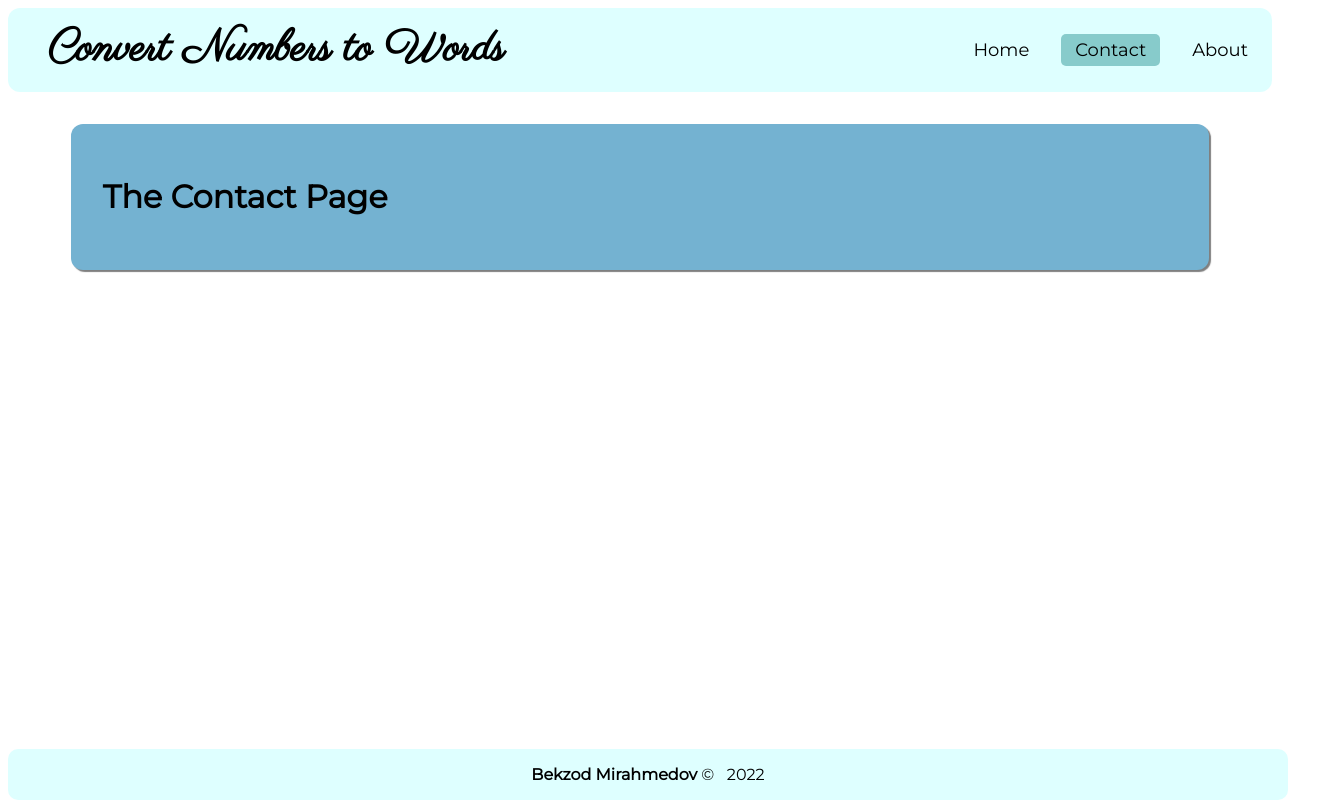
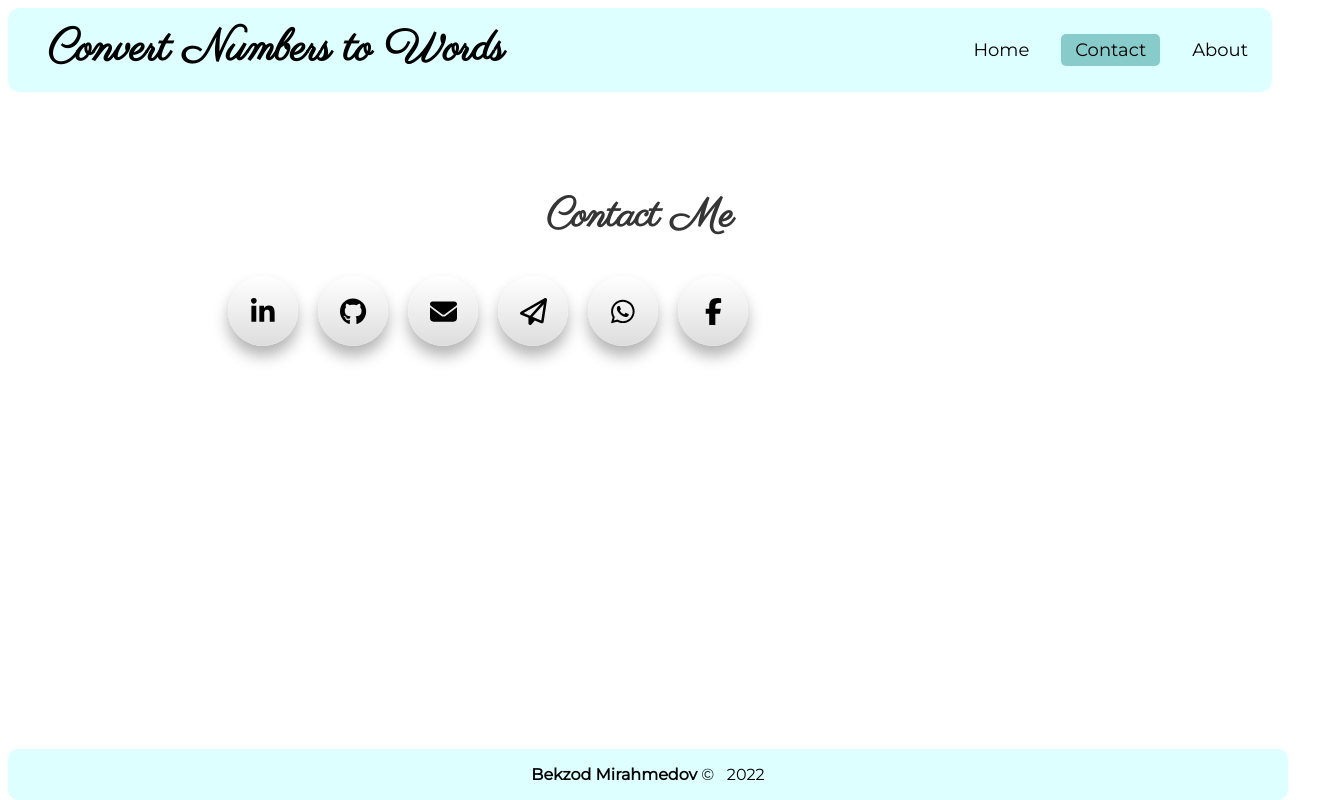
Before and after one commit to notarious2/numWordsApp, a Vue app: page /contact in a window 1280 px wide. Shown: the whole page, 1342 px wide, since content can reach past the window. Built offline with nearby package versions, Linux system fonts and the light colour scheme.

Commit message:
populated contact page with icons of fontsawesome

```diff
--- a/package.json
+++ b/package.json
@@ -8,6 +8,11 @@
     "lint": "vue-cli-service lint"
   },
   "dependencies": {
+    "@fortawesome/fontawesome-svg-core": "^6.2.0",
+    "@fortawesome/free-brands-svg-icons": "^6.2.0",
+    "@fortawesome/free-regular-svg-icons": "^6.2.0",
+    "@fortawesome/free-solid-svg-icons": "^6.2.0",
+    "@fortawesome/vue-fontawesome": "^3.0.1",
     "core-js": "^3.8.3",
     "number-to-words-uz": "^2.0.2",
     "vue": "^3.2.13",
--- a/src/main.js
+++ b/src/main.js
@@ -9,6 +9,14 @@ import TheInput from "./components/TheInput.vue";
 import TheAbout from "./pages/about/TheAbout.vue";
 import TheContact from "./pages/TheContact.vue";
 import NotFound from "./pages/NotFound.vue";
+
+import { library } from "@fortawesome/fontawesome-svg-core";
+import { FontAwesomeIcon } from "@fortawesome/vue-fontawesome";
+import { fas } from "@fortawesome/free-solid-svg-icons";
+import { fab } from "@fortawesome/free-brands-svg-icons";
+import { far } from "@fortawesome/free-regular-svg-icons";
+
+library.add(fab, fas, far);
 
 const routes = [
   {
@@ -41,5 +49,5 @@ app.use(router);
 app.component("NavigationBar", TheNavigationBar);
 app.component("TheFooter", TheFooter);
 app.component("base-card", BaseCard);
-
+app.component("font-awesome-icon", FontAwesomeIcon);
 app.mount("#app");
--- a/src/pages/TheContact.vue
+++ b/src/pages/TheContact.vue
@@ -1,5 +1,117 @@
 <template>
-  <base-card>
-    <h1>The Contact Page</h1>
-  </base-card>
+  <div class="contact">
+    <h1>Contact Me</h1>
+    <ul>
+      <li>
+        <a href="https://www.linkedin.com/in/bekzod-mirahmedov-cfa-79b5b055">
+          <font-awesome-icon icon="fab fa-linkedin-in" />
+        </a>
+      </li>
+      <li>
+        <a href="https://github.com/notarious2">
+          <font-awesome-icon icon="fab fa-github"
+        /></a>
+      </li>
+      <li>
+        <a href="mailto:notarious2@gmail.com"
+          ><font-awesome-icon icon="fas fa-envelope"
+        /></a>
+      </li>
+      <li>
+        <a href="https://telegram.me/notarious2"
+          ><font-awesome-icon icon="far fa-paper-plane"
+        /></a>
+      </li>
+
+      <li>
+        <a href="https://wa.me/998998426389"
+          ><font-awesome-icon icon="fab fa-whatsapp"
+        /></a>
+      </li>
+      <li>
+        <a href="https://www.facebook.com/bekzod.mirahmedov"
+          ><font-awesome-icon icon="fab fa-facebook-f"
+        /></a>
+      </li>
+    </ul>
+  </div>
 </template>
+
+<style scoped>
+body {
+  margin: 0;
+  padding: 0;
+  background: #dedede;
+}
+h1 {
+  position: relative;
+  text-align: center;
+  color: #353535;
+  padding-top: 100px;
+  bottom: 30px;
+  font-family: "Parisienne", sans-serif;
+  font-size: 40px;
+}
+ul {
+  position: relative;
+  top: 50%;
+  left: 50%;
+  transform: translate(-50%, -50%);
+  margin: 0;
+  padding: 0;
+  display: flex;
+  margin-left: 140px;
+  padding-top: 20px;
+}
+
+ul li {
+  list-style: none;
+}
+
+ul li a {
+  position: relative;
+  width: 70px;
+  height: 70px;
+  display: block;
+  text-align: center;
+  margin: 0 10px;
+  border-radius: 50%;
+  padding: 10px;
+  padding-top: 20px;
+  box-sizing: border-box;
+  text-decoration: none;
+  box-shadow: 0 10px 15px rgba(0, 0, 0, 0.3);
+  background: linear-gradient(0deg, #ddd, #fff);
+  transition: 0.5s;
+  font-size: 27px;
+  color: black;
+}
+
+ul li a:hover {
+  box-shadow: 0 2px 5px rgba(0, 0, 0, 0.3);
+  text-decoration: none;
+}
+
+ul li:nth-child(1) a:hover {
+  color: #3b5998;
+}
+
+ul li:nth-child(2) a:hover {
+  color: #6700ed;
+}
+
+ul li:nth-child(3) a:hover {
+  color: #dd4b39;
+}
+
+ul li:nth-child(4) a:hover {
+  color: #007bb6;
+}
+
+ul li:nth-child(5) a:hover {
+  color: #40e487;
+}
+ul li:nth-child(6) a:hover {
+  color: blue;
+}
+</style>
```
Also changed, not shown: 1 other file (tests, documents, lock files or other folders).
